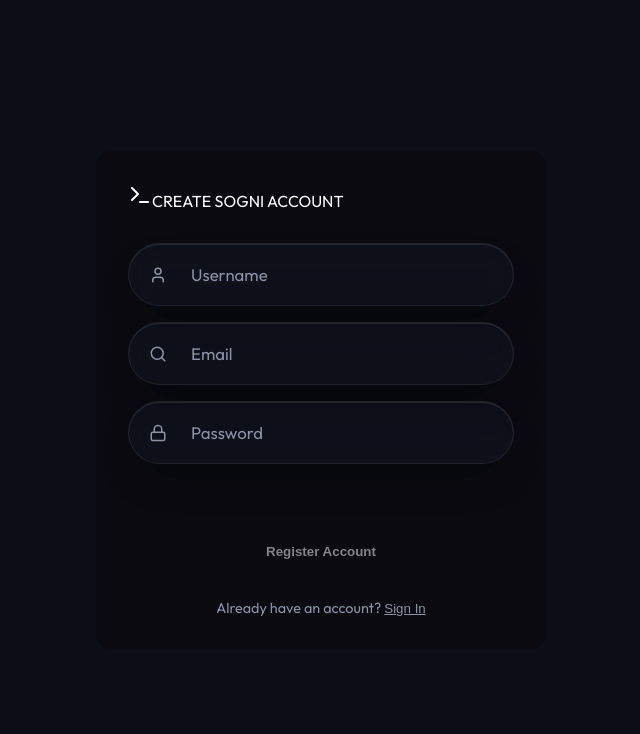
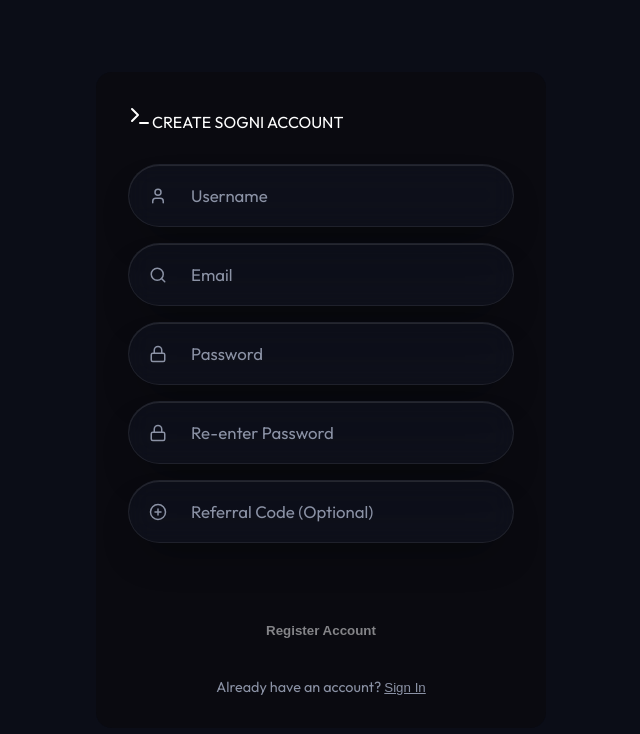
Before and after one commit to Soft42111/sogni-sdk-helper, a React (Vite) app: page / in a window 1280 px wide. Both pictures are taken after a click on the button "Sign Up". Shown: the top 734 px of the page, without its empty margins (319-959 px from the left). Built offline with nearby package versions, Linux system fonts and the light colour scheme; no server answers.

Commit message:
feat: implement Sogni SDK authentication flow with API key and account support

```diff
--- a/src/App.jsx
+++ b/src/App.jsx
@@ -42,11 +42,12 @@
 function AuthScreen({ onAuthenticate }) {
   const [authType, setAuthType] = useState('apikey'); // 'apikey' or 'login'
   const [isSignup, setIsSignup] = useState(false);
-  const [apiKey, setApiKey] = useState(import.meta.env.VITE_SOGNI_API_KEY || '');
+  const [apiKey, setApiKey] = useState('');
   const [username, setUsername] = useState('');
   const [email, setEmail] = useState('');
   const [password, setPassword] = useState('');
   const [confirmPassword, setConfirmPassword] = useState('');
+  const [referralCode, setReferralCode] = useState('');
   const [turnstileToken, setTurnstileToken] = useState('');
   const [isLoading, setIsLoading] = useState(false);
   const [error, setError] = useState('');
@@ -68,7 +69,8 @@
           username,
           email,
           password,
-          turnstileToken
+          turnstileToken,
+          referralCode
         });
         // Save for persistence
         localStorage.setItem('sogni_auth', JSON.stringify({ authType: 'login', username, password }));
@@ -145,6 +147,14 @@
               <div className="input-wrapper">
                 <Lock size={18} color="var(--text-muted)" />
                 <input type="password" placeholder="Password" value={password} onChange={(e) => setPassword(e.target.value)} />
+              </div>
+              <div className="input-wrapper">
+                <Lock size={18} color="var(--text-muted)" />
+                <input type="password" placeholder="Re-enter Password" value={confirmPassword} onChange={(e) => setConfirmPassword(e.target.value)} />
+              </div>
+              <div className="input-wrapper">
+                <PlusCircle size={18} color="var(--text-muted)" />
+                <input type="text" placeholder="Referral Code (Optional)" value={referralCode} onChange={(e) => setReferralCode(e.target.value)} />
               </div>
               <TurnstileWidget onVerify={(token) => setTurnstileToken(token)} />
             </>
```
